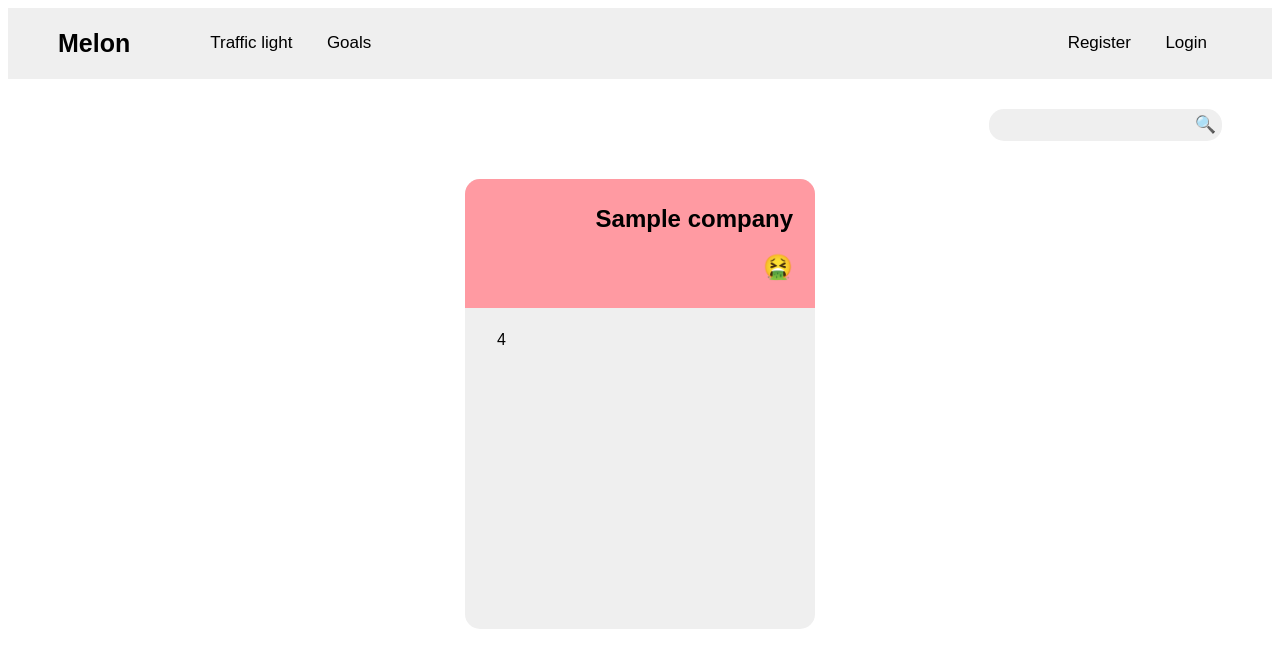
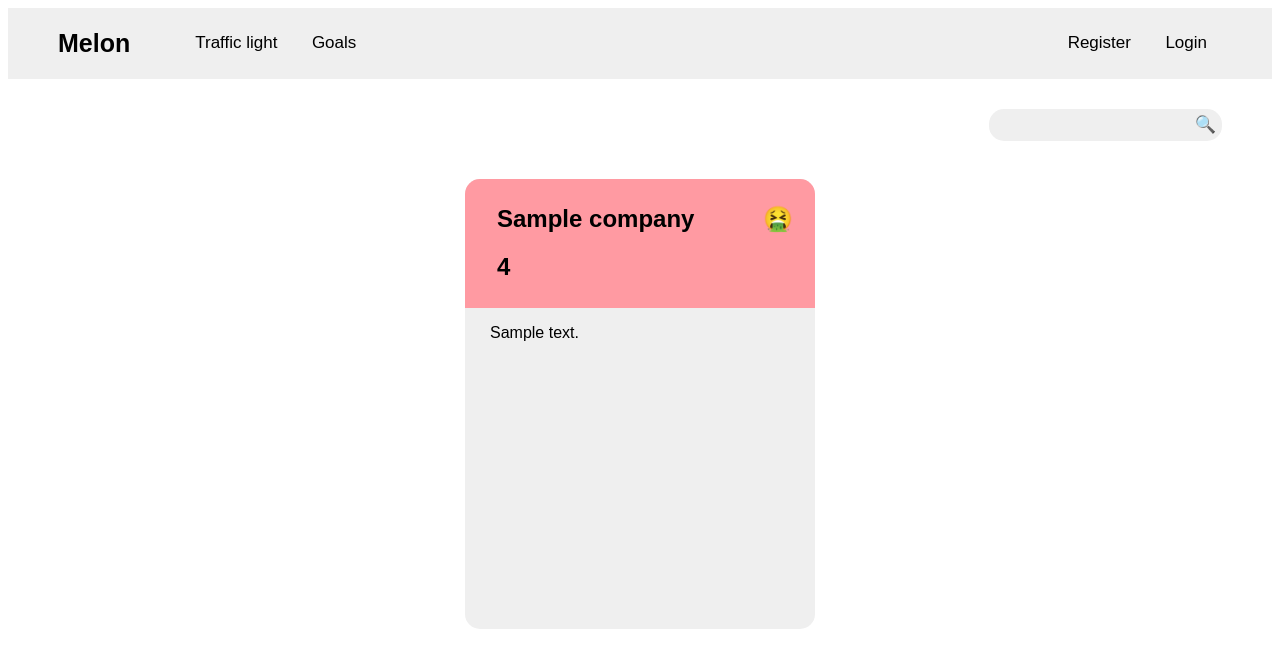
Before and after one commit to czuhajster/hacklboro-team1, a Flask app: template hacklboro/templates/trafficlight.html in a window 1280 px wide. Shown: the top 668 px of the page. Run offline with Flask 2, Linux system fonts and the light colour scheme; the template is opened without the code that fills it: most values are stand-ins (such as "Sample title", 1, 10 or a date in 2020).

Commit message:
Change traffic light layout and reformat CSS

```diff
--- a/hacklboro/static/traffic-light-style.css
+++ b/hacklboro/static/traffic-light-style.css
@@ -5,7 +5,7 @@
 
 nav {
     background-color: #efefef;
-	overflow:hidden;
+    overflow: hidden;
     padding-right: 50px;
     padding-left: 50px;
 }
@@ -89,9 +89,14 @@
 }
 
 
-h2 {
-	text-align: right;
+.float-right {
+    float: right;
     margin-right: 15px;
+}
+
+
+.card h2 {
+    margin-left: 25px;
 }
 
 
--- a/hacklboro/templates/trafficlight.html
+++ b/hacklboro/templates/trafficlight.html
@@ -42,19 +42,20 @@
 			<div class="red-card-header card-main">
             {% endif %}
 
-            <h2>{{ company["name"] }}</h2>
-
             {% if company["rating"] > 75 %}
-            <h2>&#128525</h2>
+            <h2 class="float-right">&#128525</h2>
             {% elif company["rating"] > 50 %}
-            <h2>&#128528</h2>
+            <h2 class="float-right">&#128528</h2>
             {% else %}
-            <h2>&#129326</h2>
+            <h2 class="float-right">&#129326</h2>
             {% endif %}
 
+            <h2>{{ company["name"] }}</h2>
+            <h2>{{ company["rating"] }}</h2>
+
 			</div>
-			<div class="card-main">
-				<p>{{ company["rating"] }}</p>
+			<div>
+				<p>{{ company["text"] }}</p>
 			</div>
 		</div>
 		{% endfor %}
```
Lines whose indentation alone changed are shown as unchanged.
